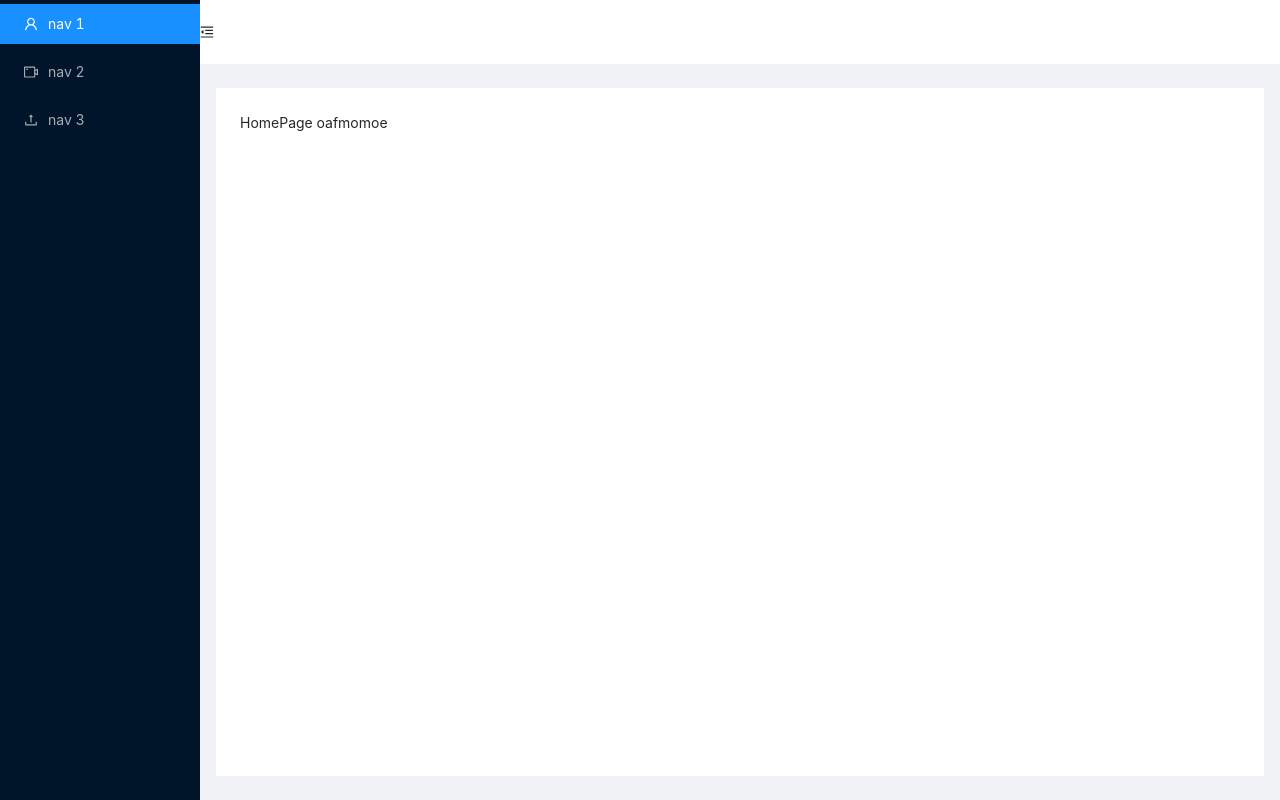
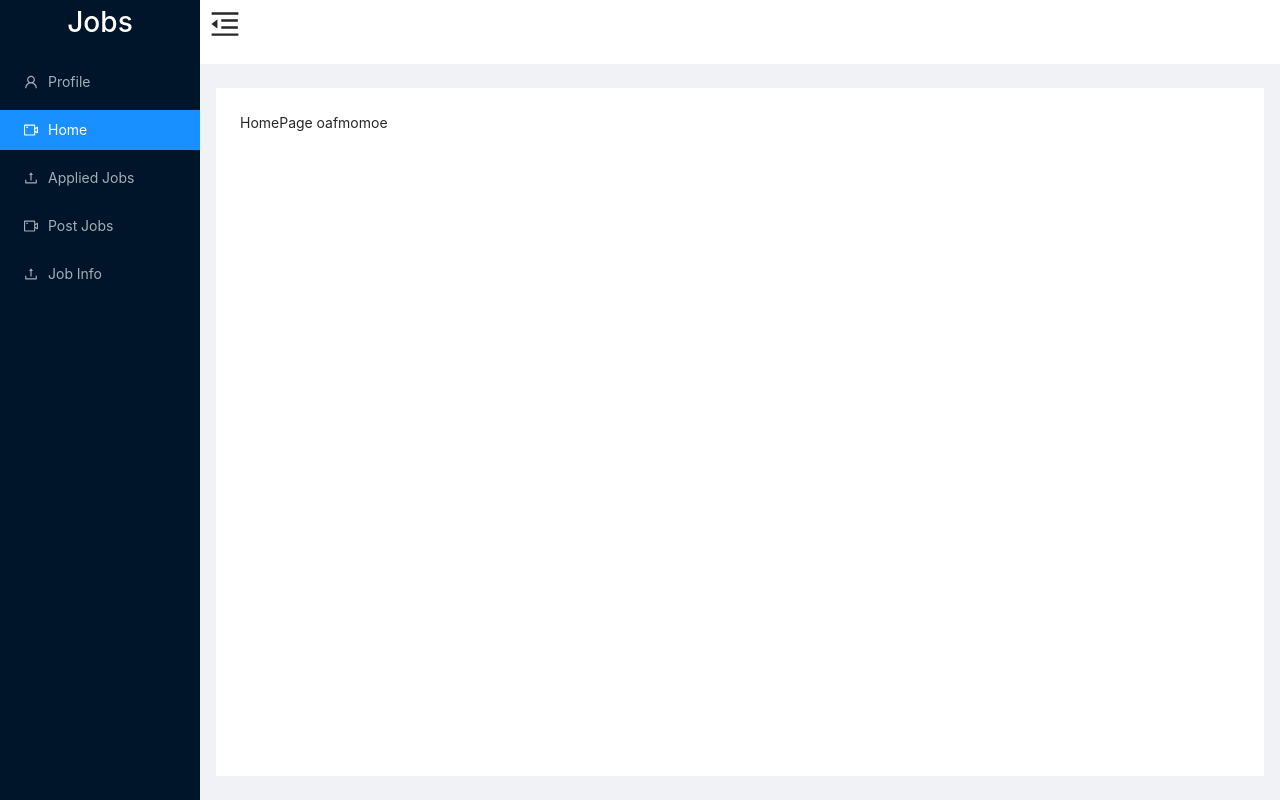
Before and after one commit to Tduncan14/jobportal2.0, a React (Create React App) app in the folder client/: page / in a window 1280 px wide. Built offline with nearby package versions, Linux system fonts and the light colour scheme.

Commit message:
keep moving forward

```diff
--- a/client/package.json
+++ b/client/package.json
@@ -9,6 +9,7 @@
     "antd": "^4.23.2",
     "react": "^18.2.0",
     "react-dom": "^18.2.0",
+    "react-router-dom": "^6.4.0",
     "react-scripts": "5.0.1",
     "web-vitals": "^2.1.4"
   },
--- a/client/src/App.css
+++ b/client/src/App.css
@@ -21,8 +21,21 @@
 }
 
 
-/* ant design */
+/* ant design override */
 
 .ant-layout-sider{
   height:100vh;
 }
+
+
+.ant-layout-header span svg{
+  height:30px;
+  width:30px;
+  margin-left:10px;
+
+}
+
+.logo{
+  text-align:center;
+  font-size:24px;
+}
--- a/client/src/App.js
+++ b/client/src/App.js
@@ -4,12 +4,23 @@ import "antd/dist/antd.css";
 import { Button, DatePicker, Space, version } from "antd";
 import Home from './pages/Home/Home';
 import JobInfo from './pages/JobInfo/JobInfo';
+import{BrowserRouter,Routes,Route} from 'react-router-dom'
+import Profile from './pages/Profile/Profile';
+import AppliedJobs from './pages/AppliedJobs/AppliedJobs';
+import PostJobs from './pages/PostJobs/PostJobs';
 
 function App() {
   return (
-    <div className="App">
-       <Home />
-    </div>
+    <BrowserRouter>
+      <Routes>
+        <Route exact path= '/'  element={<Home />} />
+        <Route exact path= '/profile'  element={<Profile />} />
+        <Route exact path= '/appliedjobs'  element={<AppliedJobs/>} />
+        <Route exact path= '/postjobs'  element={<PostJobs/>}/>
+        <Route exact path= '/jobinfo'  element={<JobInfo />} />
+
+      </Routes>
+    </BrowserRouter>
   );
 }
 
--- a/client/src/components/DefaultLayout.js
+++ b/client/src/components/DefaultLayout.js
@@ -8,7 +8,10 @@ import {
   import { Layout, Menu } from 'antd';
   import React, { useState } from 'react';
   import './DefaultLayout.css'
+  import { Link } from 'react-router-dom';
+
   const { Header, Sider, Content } = Layout;
+
 
 
 
@@ -17,26 +20,36 @@ import {
     return (
       <Layout>
         <Sider trigger={null} collapsible collapsed={collapsed}>
-          <div className="logo" />
+          <div className="logo">{  !collapsed ? <h1 style={{color:'white'}}>Jobs </h1> : "" }</div>
           <Menu
             theme="dark"
             mode="inline"
-            defaultSelectedKeys={['1']}
+            defaultSelectedKeys={[window.location.pathname]}
             items={[
               {
-                key: '1',
+                key: '/profile',
                 icon: <UserOutlined />,
-                label: 'nav 1',
+                label: <Link to="/profile">Profile</Link>
               },
               {
-                key: '2',
+                key: '/',
                 icon: <VideoCameraOutlined />,
-                label: 'nav 2',
+                label: <Link to="/">Home</Link>,
               },
               {
-                key: '3',
+                key: '/appliedJobs',
                 icon: <UploadOutlined />,
-                label: 'nav 3',
+                label: <Link to="/appliedJobs">Applied Jobs</Link>,
+              },
+              {
+                key: '/postjobs',
+                icon: <VideoCameraOutlined />,
+                label: <Link to="/postjobs">Post Jobs</Link>,
+              },
+              {
+                key: '/jobinfo',
+                icon: <UploadOutlined />,
+                label: <Link to="/jobinfo"> Job Info</Link>,
               },
             ]}
           />
--- /dev/null
+++ b/client/src/pages/AppliedJobs/AppliedJobs.js
@@ -0,0 +1,15 @@
+import React from 'react'
+import DefaultLayout from '../../components/DefaultLayout'
+
+const AppliedJobs = () => {
+  return (
+    <div>
+        <DefaultLayout>
+            <h1>Applied Jobs</h1>
+        </DefaultLayout>
+
+    </div>
+  )
+}
+
+export default AppliedJobs
--- /dev/null
+++ b/client/src/pages/PostJobs/PostJobs.js
@@ -0,0 +1,15 @@
+import React from 'react'
+import DefaultLayout from '../../components/DefaultLayout'
+
+const PostJobs = () => {
+  return (
+    <div>
+      <DefaultLayout>
+        <h1>Post Jobs</h1>
+      </DefaultLayout>
+
+    </div>
+  )
+}
+
+export default PostJobs
--- /dev/null
+++ b/client/src/pages/Profile/Profile.js
@@ -0,0 +1,14 @@
+import React from 'react'
+import DefaultLayout from '../../components/DefaultLayout'
+
+const Profile = () => {
+  return (
+    <div>
+      <DefaultLayout>
+        <h1> Profile</h1>
+      </DefaultLayout>
+    </div>
+  )
+}
+
+export default Profile
```
Also changed, not shown: client/src/pages/PostJobs/PostJobs.css (added), client/src/pages/Profile/Profile.css (added), 1 other file (tests, documents, lock files or other folders).
